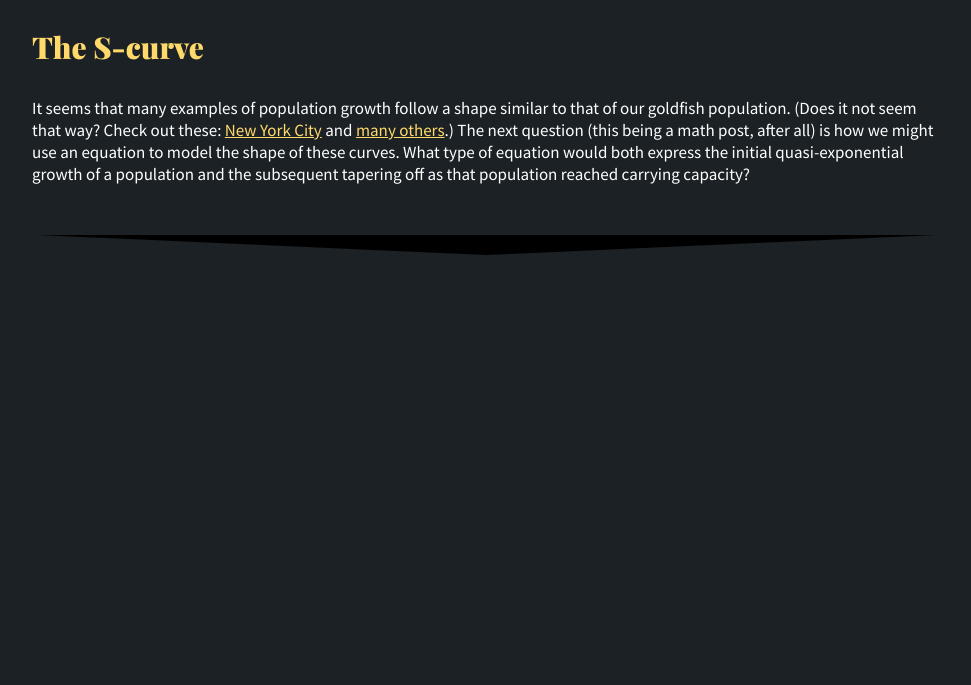
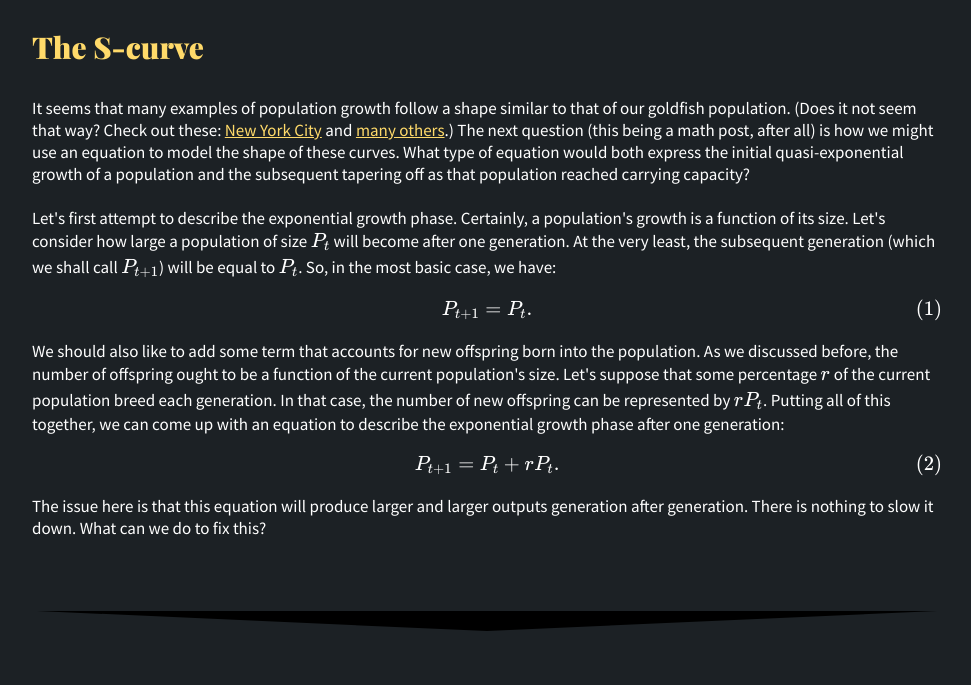
Before and after one commit to ahblay/website, a Flask app: template templates/t2.html in a window 1280 px wide. Shown: the part 1464-2149 px from the top of the page, without its empty margins (153-1124 px from the left). Before the commit the page ends 1719 px from the top, so only its background shows below. Run offline with Flask 2, Linux system fonts and the light colour scheme; the template is opened without the code that fills it, so the values that code supplies are empty; some libraries are stand-ins or nearby versions.

Commit message:
Adds text to t2.html.

```diff
--- a/templates/t2.html
+++ b/templates/t2.html
@@ -85,6 +85,22 @@ Dynamical Systems
   next question (this being a math post, after all) is how we might use an equation to model the shape of these curves.
   What type of equation would both express the initial quasi-exponential growth of a population and the subsequent
   tapering off as that population reached carrying capacity?
+  <br><br>
+  Let's first attempt to describe the exponential growth phase. Certainly, a population's growth is a function of its
+  size. Let's consider how large a population of size <span class="math">P_t</span> will become after one generation.
+  At the very least, the subsequent generation (which we shall call <span class="math">P_{t+1}</span>) will be equal to
+  <span class="math">P_t</span>. So, in the most basic case, we have:
+  <div class="math">P_{t+1} = P_t.</div>
+  We should also like to add some term that accounts for new offspring born into the population. As we discussed before,
+  the number of offspring ought to be a function of the current population's size. Let's suppose that some percentage
+  <span class="math">r</span> of the current population breed each generation. In that case, the number of new
+  offspring can be represented by <span class="math">rP_t</span>. Putting all of this together, we can come up with
+  an equation to describe the exponential growth phase after one generation:
+  <div class="math">P_{t+1} = P_t + rP_t.</div>
+  The issue here is that this equation will produce larger and larger outputs generation after generation. There
+  is nothing to slow it down. What can we do to fix this?
+  <br><br>
+
 </div>
 {% endblock %}
 
```
Also changed, not shown: build/t2/index.html (+16 -0 lines).
